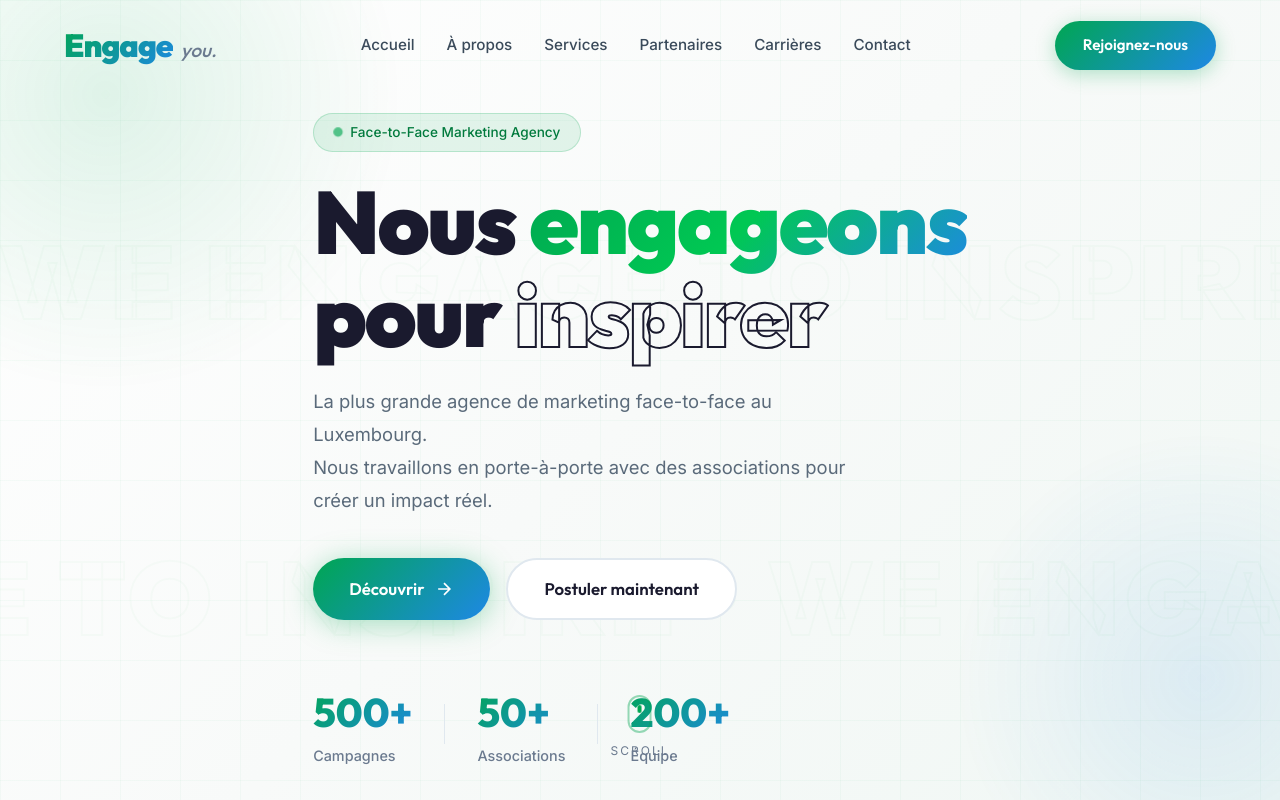
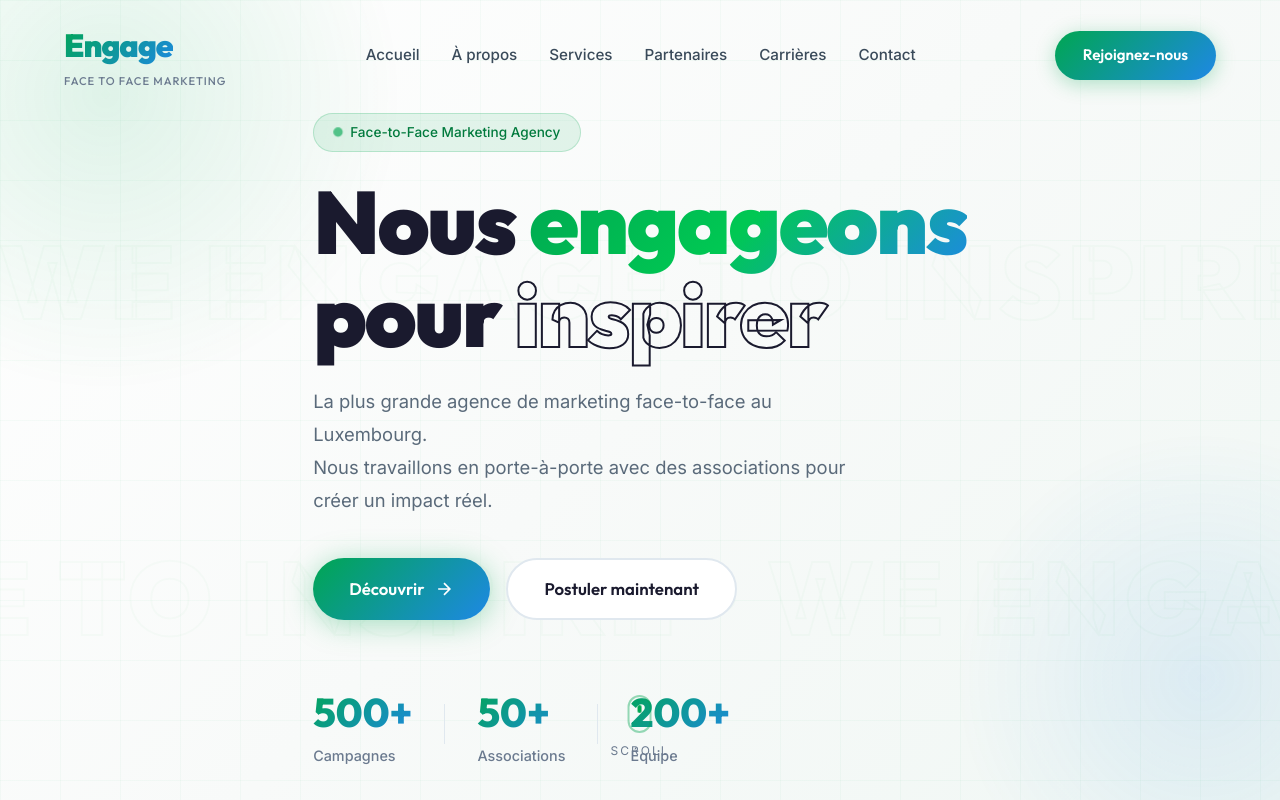
Before and after one commit to Food-order-lu/engage, a Next.js app: page / in a window 1280 px wide. Shown: the top 800 px of the page. Built offline with nearby package versions, Linux system fonts and the light colour scheme.

Commit message:
feat: Update branding - slogan to 'we engage to inspire' and logo to 'face to face marketing'

```diff
--- a/src/components/Footer/Footer.module.css
+++ b/src/components/Footer/Footer.module.css
@@ -25,8 +25,9 @@
 
 .logo {
     display: flex;
-    align-items: baseline;
-    gap: 8px;
+    flex-direction: column;
+    align-items: flex-start;
+    gap: 4px;
     text-decoration: none;
     margin-bottom: 20px;
 }
@@ -43,10 +44,11 @@
 
 .logoSlogan {
     font-family: 'Outfit', sans-serif;
-    font-size: 1.1rem;
+    font-size: 0.7rem;
     font-weight: 500;
     color: #6B7A8F;
-    font-style: italic;
+    text-transform: uppercase;
+    letter-spacing: 1px;
 }
 
 .tagline {
--- a/src/components/Footer/Footer.tsx
+++ b/src/components/Footer/Footer.tsx
@@ -32,11 +32,11 @@
                     <div className={styles.brand}>
                         <a href="#accueil" className={styles.logo}>
                             <span className={styles.logoText}>Engage</span>
-                            <span className={styles.logoSlogan}>you.</span>
+                            <span className={styles.logoSlogan}>face to face marketing</span>
                         </a>
                         <p className={styles.tagline}>
                             La plus grande agence de marketing face-to-face au Luxembourg.
-                            Nous engageons pour inspirer.
+                            We engage to inspire.
                         </p>
                         <div className={styles.socials}>
                             <a href="#" className={styles.socialLink} aria-label="LinkedIn">
--- a/src/components/Navbar/Navbar.module.css
+++ b/src/components/Navbar/Navbar.module.css
@@ -27,8 +27,9 @@
 /* Logo */
 .logo {
     display: flex;
-    align-items: baseline;
-    gap: 8px;
+    flex-direction: column;
+    align-items: flex-start;
+    gap: 2px;
     text-decoration: none;
 }
 
@@ -45,10 +46,11 @@
 
 .logoSlogan {
     font-family: 'Outfit', sans-serif;
-    font-size: 1.2rem;
+    font-size: 0.7rem;
     font-weight: 500;
     color: #6B7A8F;
-    font-style: italic;
+    text-transform: uppercase;
+    letter-spacing: 1px;
 }
 
 /* Nav Links */
--- a/src/components/Navbar/Navbar.tsx
+++ b/src/components/Navbar/Navbar.tsx
@@ -34,7 +34,7 @@
             <div className={styles.container}>
                 <a href="#accueil" className={styles.logo}>
                     <span className={styles.logoText}>Engage</span>
-                    <span className={styles.logoSlogan}>you.</span>
+                    <span className={styles.logoSlogan}>face to face marketing</span>
                 </a>
 
                 <div className={styles.navLinks}>
```
